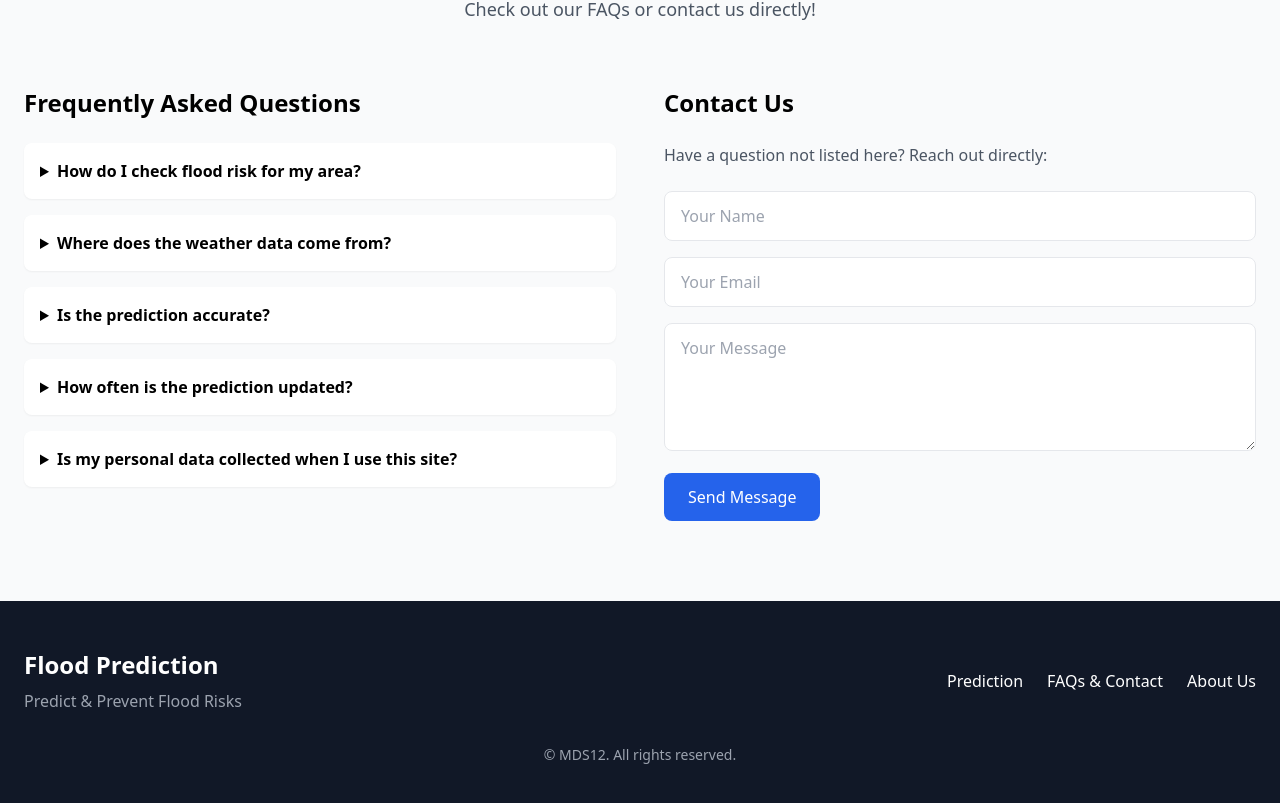
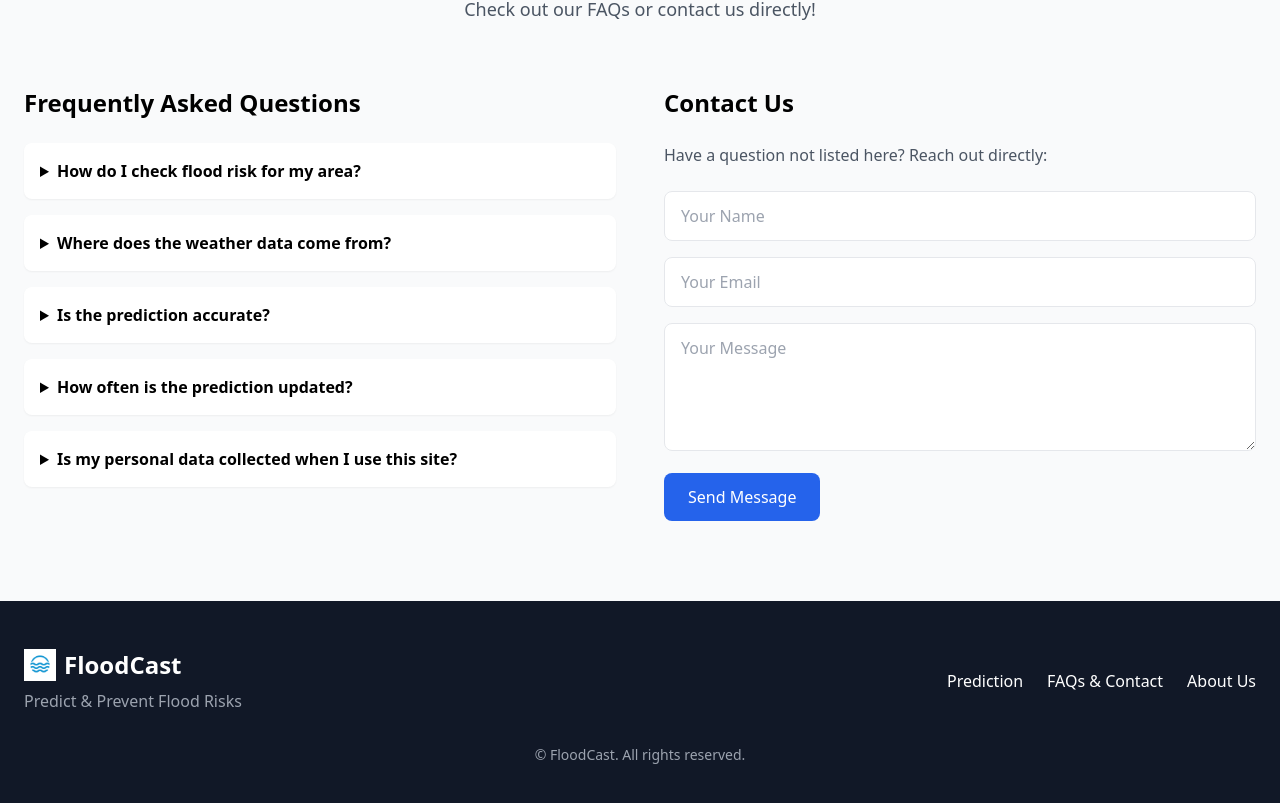
Before and after one commit to hawxj2003/floodprediction, a React (Vite) app in the folder project/: page / in a window 1280 px wide. Shown: the part 2625-3428 px from the top of the page. Built offline with nearby package versions, Linux system fonts and the light colour scheme; no server answers.

Commit message:
Changed the naming of Confidence Level to Flood Probability and added logo in the footer

```diff
--- a/project/src/App.tsx
+++ b/project/src/App.tsx
@@ -352,7 +352,7 @@ function App() {
                           Risk Level: {prediction.floodRisk}
                         </p>
                         <p className="text-gray-600">
-                          Confidence: {(prediction.confidence).toFixed(1)}%
+                          Flood Probability: {(prediction.confidence).toFixed(1)}%
                         </p>
                       </div>
                     </div>
@@ -472,7 +472,10 @@ function App() {
           <div className="flex flex-col items-center justify-between sm:flex-row">
             {/* Title */}
             <div className="text-center sm:text-left mb-6 sm:mb-0">
-              <h3 className="text-2xl font-bold">Flood Prediction</h3>
+              <div className="flex items-center justify-center sm:justify-start">
+                <img src="/logo.jpg" alt="FloodCast" className="w-8 h-8 mr-2" />
+                <h3 className="text-2xl font-bold">FloodCast</h3>
+              </div>
               <p className="text-gray-400 mt-2">Predict & Prevent Flood Risks</p>
             </div>
 
@@ -538,7 +541,7 @@ function App() {
           {/* Copyright */}
           <div className="mt-8 text-center">
             <p className="text-gray-400 text-sm">
-              &copy; MDS12. All rights reserved.
+              &copy; FloodCast. All rights reserved.
             </p>
           </div>
         </div>
```
